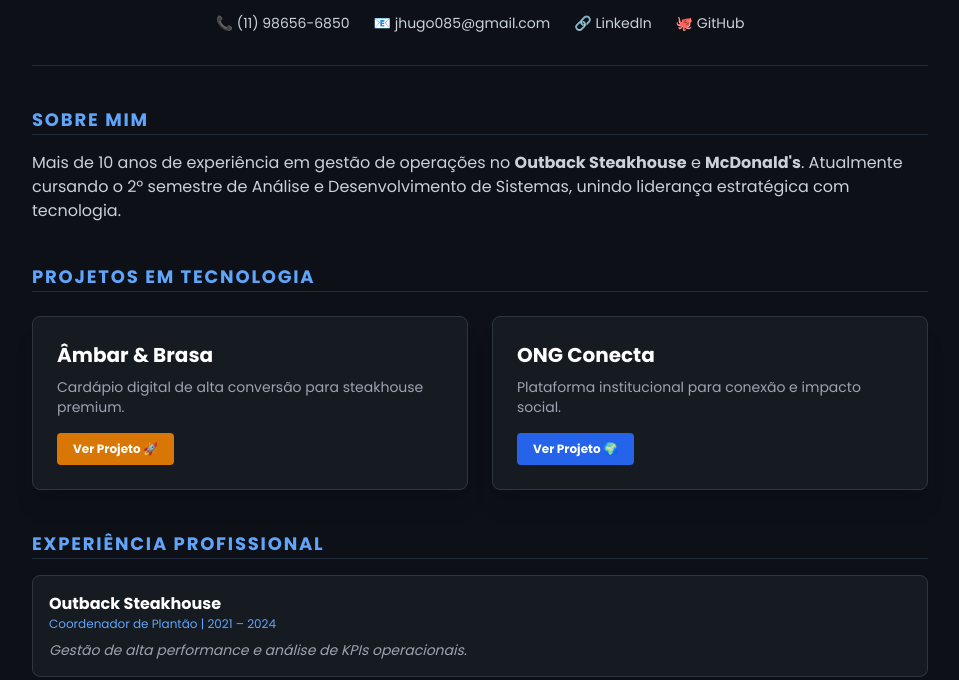
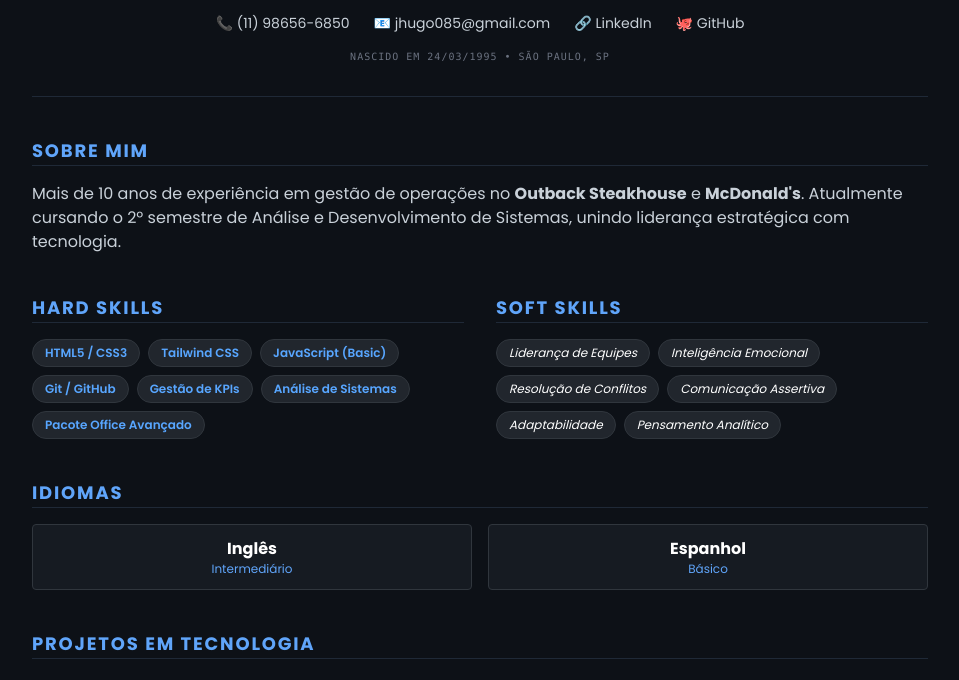
Before and after one commit to joaohugorodrigues/Curriculo-tech-, a plain HTML site: page index.html in a window 1280 px wide. Shown: the part 119-799 px from the top of the page, without its empty margins (160-1119 px from the left). Drawn offline with nearby package versions, Linux system fonts and the light colour scheme.

Commit message:
Enhance index.html with skill badges and layout updates
Added skill badges and enhanced styling for sections.

```diff
--- a/index.html
+++ b/index.html
@@ -20,11 +20,20 @@
         .card:hover {
             border-color: #58a6ff;
         }
+        .skill-badge {
+            background-color: #21262d;
+            border: 1px solid #30363d;
+            color: #58a6ff;
+            padding: 4px 12px;
+            border-radius: 999px;
+            font-size: 0.75rem;
+            font-weight: 600;
+        }
     </style>
 </head>
 <body class="p-6 md:p-12">
 
-    <div class="max-w-4xl mx-auto space-y-10">
+    <div class="max-w-4xl mx-auto space-y-10 pb-20">
 
         <header class="text-center border-b border-gray-800 pb-8">
             <h1 class="text-4xl font-bold text-white">João Hugo Rodrigues</h1>
@@ -35,6 +44,7 @@
                 <a href="https://www.linkedin.com/in/joaohugorodrigues" class="hover:text-blue-400">🔗 LinkedIn</a>
                 <a href="https://github.com/joaohugorodrigues" class="hover:text-white">🐙 GitHub</a>
             </div>
+            <p class="text-[10px] text-gray-500 mt-4 uppercase tracking-widest font-mono">Nascido em 24/03/1995 • São Paulo, SP</p>
         </header>
 
         <section>
@@ -42,16 +52,56 @@
             <p>Mais de 10 anos de experiência em gestão de operações no <strong>Outback Steakhouse</strong> e <strong>McDonald's</strong>. Atualmente cursando o 2º semestre de Análise e Desenvolvimento de Sistemas, unindo liderança estratégica com tecnologia.</p>
         </section>
 
+        <section class="grid md:grid-cols-2 gap-8">
+            <div>
+                <h2 class="text-blue-400 text-lg font-bold uppercase tracking-widest border-b border-gray-800 mb-4">Hard Skills</h2>
+                <div class="flex flex-wrap gap-2">
+                    <span class="skill-badge">HTML5 / CSS3</span>
+                    <span class="skill-badge">Tailwind CSS</span>
+                    <span class="skill-badge">JavaScript (Basic)</span>
+                    <span class="skill-badge">Git / GitHub</span>
+                    <span class="skill-badge">Gestão de KPIs</span>
+                    <span class="skill-badge">Análise de Sistemas</span>
+                    <span class="skill-badge">Pacote Office Avançado</span>
+                </div>
+            </div>
+            <div>
+                <h2 class="text-blue-400 text-lg font-bold uppercase tracking-widest border-b border-gray-800 mb-4">Soft Skills</h2>
+                <div class="flex flex-wrap gap-2">
+                    <span class="skill-badge font-normal text-white italic">Liderança de Equipes</span>
+                    <span class="skill-badge font-normal text-white italic">Inteligência Emocional</span>
+                    <span class="skill-badge font-normal text-white italic">Resolução de Conflitos</span>
+                    <span class="skill-badge font-normal text-white italic">Comunicação Assertiva</span>
+                    <span class="skill-badge font-normal text-white italic">Adaptabilidade</span>
+                    <span class="skill-badge font-normal text-white italic">Pensamento Analítico</span>
+                </div>
+            </div>
+        </section>
+
+        <section>
+            <h2 class="text-blue-400 text-lg font-bold uppercase tracking-widest border-b border-gray-800 mb-4">Idiomas</h2>
+            <div class="flex gap-4">
+                <div class="card p-3 rounded flex-1 text-center">
+                    <p class="text-white font-bold">Inglês</p>
+                    <p class="text-blue-400 text-xs">Intermediário</p>
+                </div>
+                <div class="card p-3 rounded flex-1 text-center">
+                    <p class="text-white font-bold">Espanhol</p>
+                    <p class="text-blue-400 text-xs">Básico</p>
+                </div>
+            </div>
+        </section>
+
         <section>
             <h2 class="text-blue-400 text-lg font-bold uppercase tracking-widest border-b border-gray-800 mb-6">Projetos em Tecnologia</h2>
             <div class="grid md:grid-cols-2 gap-6">
-                <div class="card p-6 rounded-lg shadow-xl">
+                <div class="card p-6 rounded-lg shadow-xl border-amber-600/30">
                     <h3 class="text-white font-bold text-xl mb-2">Âmbar & Brasa</h3>
                     <p class="text-gray-400 text-sm mb-4">Cardápio digital de alta conversão para steakhouse premium.</p>
                     <a href="https://joaohugorodrigues.github.io/Ambar-Brasa-Steakhouse/" target="_blank" class="bg-amber-600 text-white px-4 py-2 rounded text-xs font-bold hover:bg-amber-700 inline-block">Ver Projeto 🚀</a>
                 </div>
 
-                <div class="card p-6 rounded-lg shadow-xl">
+                <div class="card p-6 rounded-lg shadow-xl border-blue-600/30">
                     <h3 class="text-white font-bold text-xl mb-2">ONG Conecta</h3>
                     <p class="text-gray-400 text-sm mb-4">Plataforma institucional para conexão e impacto social.</p>
                     <a href="https://joaohugorodrigues.github.io/ONG-CONECTA-/" target="_blank" class="bg-blue-600 text-white px-4 py-2 rounded text-xs font-bold hover:bg-blue-700 inline-block">Ver Projeto 🌍</a>
@@ -62,19 +112,23 @@
         <section>
             <h2 class="text-blue-400 text-lg font-bold uppercase tracking-widest border-b border-gray-800 mb-4">Experiência Profissional</h2>
             <div class="space-y-4">
-                <div class="card p-4 rounded-lg">
-                    <h4 class="text-white font-bold">Outback Steakhouse</h4>
-                    <p class="text-blue-400 text-xs">Coordenador de Plantão | 2021 – 2024</p>
+                <div class="card p-4 rounded-lg border-l-4 border-l-blue-500">
+                    <h4 class="text-white font-bold uppercase">Outback Steakhouse</h4>
+                    <p class="text-blue-400 text-xs font-bold">Coordenador de Plantão | 2021 – 2024</p>
                     <p class="text-gray-400 text-sm mt-2 italic">Gestão de alta performance e análise de KPIs operacionais.</p>
                 </div>
-                <div class="card p-4 rounded-lg">
-                    <h4 class="text-white font-bold">Mc Donald's (Arcos Dourados)</h4>
-                    <p class="text-blue-400 text-xs">Líder de Loja | 2014 – 2021</p>
+                <div class="card p-4 rounded-lg border-l-4 border-l-gray-500">
+                    <h4 class="text-white font-bold uppercase">Mc Donald's (Arcos Dourados)</h4>
+                    <p class="text-blue-400 text-xs font-bold">Líder de Loja | 2014 – 2021</p>
                     <p class="text-gray-400 text-sm mt-2 italic">Gestão de pessoas e padronização de processos globais.</p>
                 </div>
             </div>
         </section>
 
+        <footer class="text-center text-gray-600 text-[10px] uppercase tracking-widest py-8">
+            João Hugo Rodrigues © 2026 • Desenvolvedor ADS
+        </footer>
+
     </div>
 
 </body>
```
